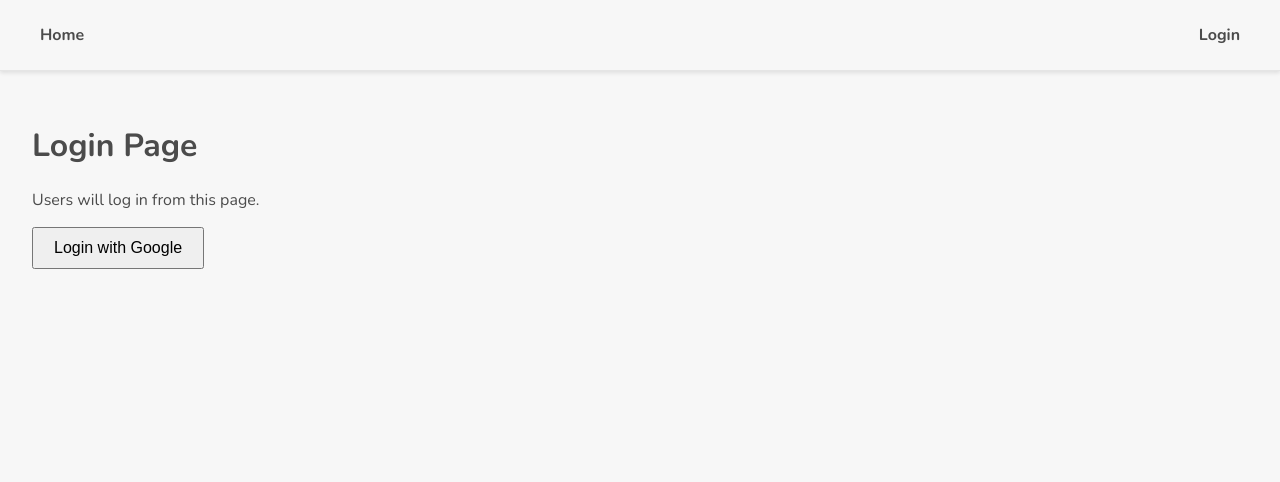
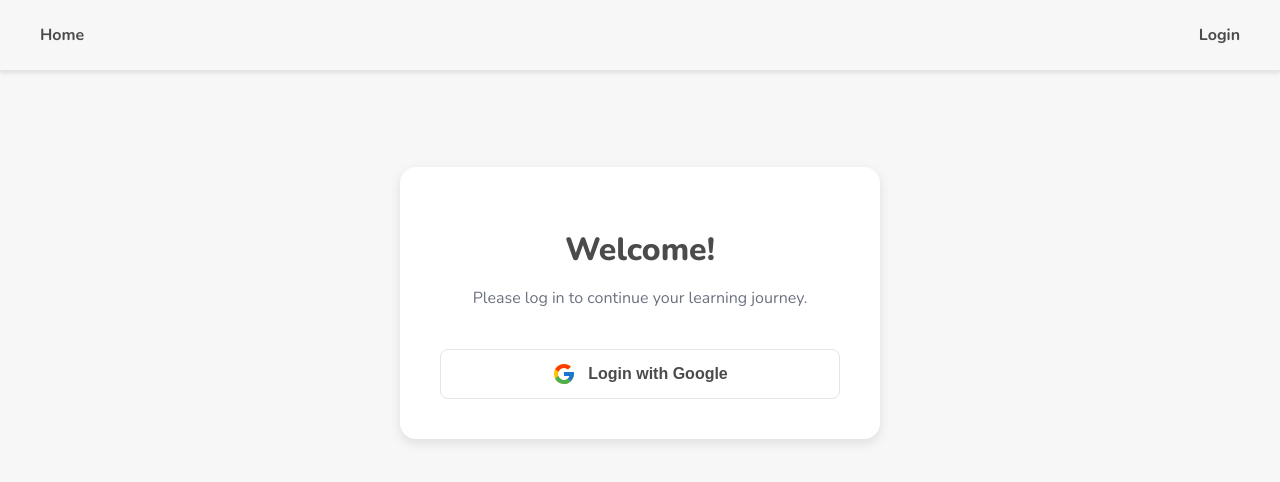
Before and after one commit to Odinman9847/language-learning, a Vue app: page /login in a window 1280 px wide. Shown: the top 482 px of the page. Built offline with nearby package versions, Linux system fonts and the light colour scheme.

Commit message:
feat: Style login page, add Google SVG icon

```diff
--- a/src/views/LoginView.vue
+++ b/src/views/LoginView.vue
@@ -12,17 +12,77 @@
 </script>
 
 <template>
-  <div>
-    <h1>Login Page</h1>
-    <p>Users will log in from this page.</p>
-    <button @click="signInWithGoogle">Login with Google</button>
+  <div class="login-container">
+    <h1>Welcome!</h1>
+    <p>Please log in to continue your learning journey.</p>
+    <button @click="signInWithGoogle" class="google-login-button">
+      <!-- This is the Google "G" logo SVG -->
+      <svg xmlns="http://www.w3.org/2000/svg" viewBox="0 0 48 48" width="24px" height="24px">
+        <path
+          fill="#FFC107"
+          d="M43.611,20.083H42V20H24v8h11.303c-1.649,4.657-6.08,8-11.303,8c-6.627,0-12-5.373-12-12c0-6.627,5.373-12,12-12c3.059,0,5.842,1.154,7.961,3.039l5.657-5.657C34.046,6.053,29.268,4,24,4C12.955,4,4,12.955,4,24c0,11.045,8.955,20,20,20c11.045,0,20-8.955,20-20C44,22.659,43.862,21.35,43.611,20.083z"
+        />
+        <path
+          fill="#FF3D00"
+          d="M6.306,14.691l6.571,4.819C14.655,15.108,18.961,12,24,12c3.059,0,5.842,1.154,7.961,3.039l5.657-5.657C34.046,6.053,29.268,4,24,4C16.318,4,9.656,8.337,6.306,14.691z"
+        />
+        <path
+          fill="#4CAF50"
+          d="M24,44c5.166,0,9.86-1.977,13.409-5.192l-6.19-5.238C29.211,35.091,26.715,36,24,36c-5.222,0-9.619-3.317-11.283-7.946l-6.522,5.025C9.505,39.556,16.227,44,24,44z"
+        />
+        <path
+          fill="#1976D2"
+          d="M43.611,20.083H42V20H24v8h11.303c-0.792,2.237-2.231,4.166-4.087,5.574l6.19,5.238C39.901,35.639,44,30.138,44,24C44,22.659,43.862,21.35,43.611,20.083z"
+        />
+      </svg>
+      <span>Login with Google</span>
+    </button>
   </div>
 </template>
 
 <style scoped>
-button {
-  padding: 10px 20px;
+.login-container {
+  max-width: 400px;
+  margin: 4rem auto;
+  padding: 2.5rem;
+  background-color: var(--text-light);
+  border-radius: 16px;
+  box-shadow: 0 4px 12px var(--shadow-color);
+  text-align: center;
+}
+
+h1 {
+  font-size: 2rem;
+  font-weight: 800;
+  margin-bottom: 0.5rem;
+}
+
+p {
+  color: #6b7280;
+  margin-bottom: 2.5rem;
+}
+
+.google-login-button {
+  width: 100%;
+  padding: 0.75rem 1rem;
+  background-color: var(--text-light);
+  border: 1px solid var(--border-light);
+  border-radius: 8px;
+  display: flex;
+  justify-content: center;
+  align-items: center;
+  gap: 0.75rem;
   font-size: 1rem;
+  font-weight: 700;
+  color: var(--text-dark);
   cursor: pointer;
+  transition:
+    background-color 0.2s ease,
+    box-shadow 0.2s ease;
+}
+
+.google-login-button:hover {
+  background-color: #f9fafb;
+  box-shadow: 0 1px 3px var(--shadow-color);
 }
 </style>
```
